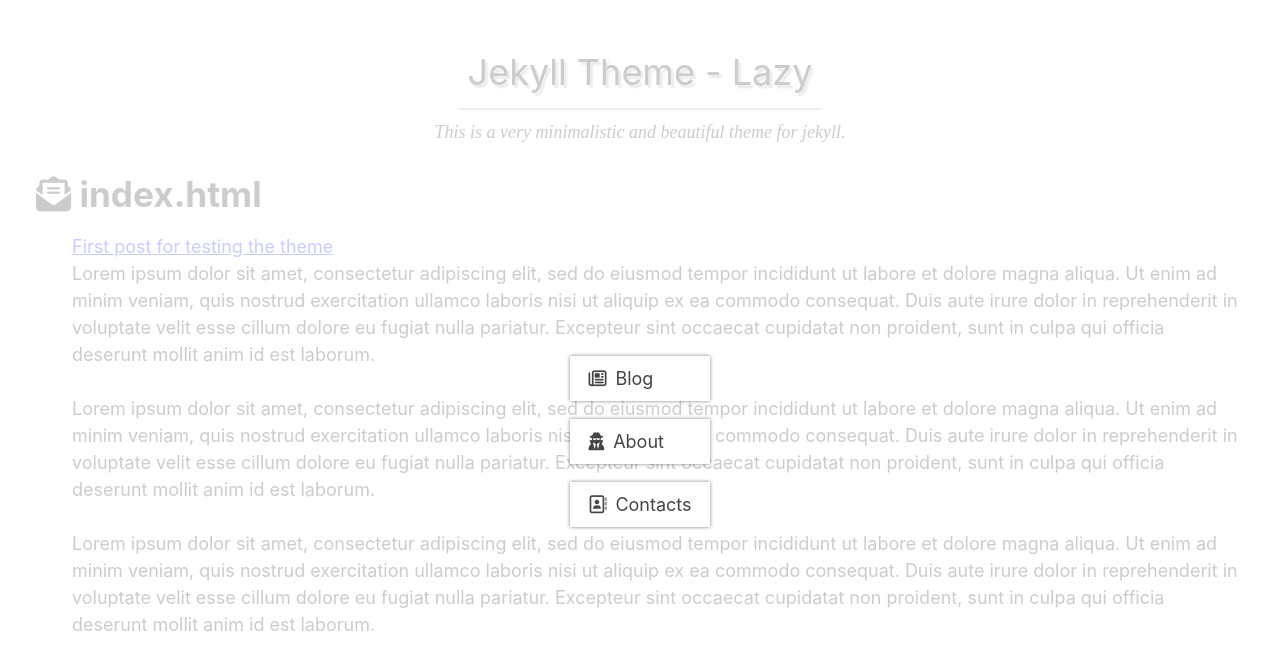
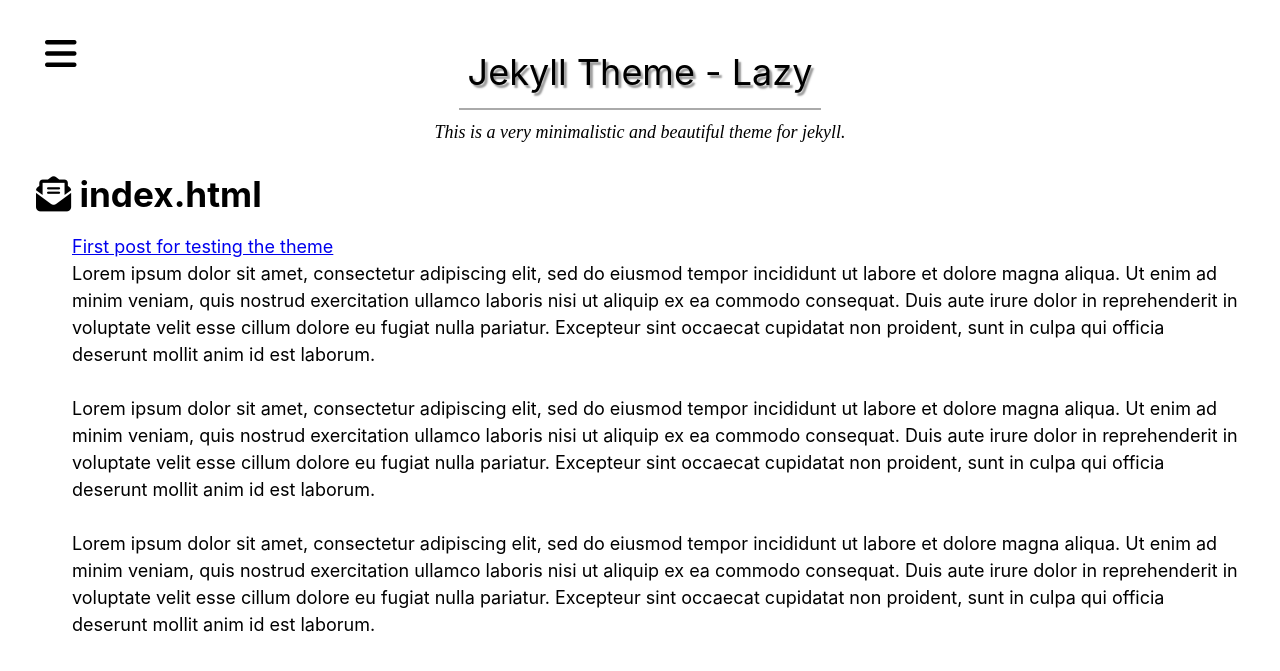
Before and after one commit to genadi60/Lazy, a Jekyll site: the page built from index.html, in a window 1280 px wide. Shown: the top 671 px of the page. Built offline with Jekyll 4.4.1, drawn with Linux system fonts in a browser that asks for light colours; nearby versions of some CDN libraries.

Commit message:
Update navigatio icon

```diff
--- a/_layouts/site.html
+++ b/_layouts/site.html
@@ -8,11 +8,13 @@
     </head>
     <body>
         <div class="site">
+            <input type="checkbox" class="nav-toggle" id="nav-toggle" name="nav-toggle">
             <header class="site-header">
                 <div class="site-branding">
                     <p class="site-title">{{ site.title }}</p>
                     <p class="site-description">{{ site.description }}</p>
                 </div>
+                <label id="toggle-main" for="nav-toggle" class="fas"><span>Menu</span></label>
                 <nav class="navigation main">
                     <ul>
                         <li><a href="/"><i class="far fa-newspaper"></i>Blog</a></li>
--- a/css/navigation.css
+++ b/css/navigation.css
@@ -4,7 +4,7 @@
     left: 0;
     right: 0;
     bottom: 0;
-    display: flex;
+    display: none;
     align-items: center;
     justify-content: center;
     background: rgba(255, 255, 255, 0.8);
@@ -30,5 +30,35 @@
 }
 
 .navigation li i {
-    margin-right: 0.5em;
+    margin-right: 0.5rem;
 }
+
+#nav-toggle {
+    display: none;
+    pointer-events: none;
+}
+
+#toggle-main {
+    position: fixed;
+    top: var(--spacing-site, 2rem);
+    left: var(--spacing-site, 2rem);
+    font-size: 2rem;
+    padding: 0 0.5rem;
+    z-index: 10;
+}
+
+#toggle-main:before {
+    content: '\f0c9';
+}
+
+#toggle-main span {
+    display: none;
+}
+
+#nav-toggle:checked + .site-header .navigation {
+    display: flex;
+}
+
+#nav-toggle:checked + .site-header #toggle-main:before {
+    content: '\f00d';
+}
--- a/css/variables.css
+++ b/css/variables.css
@@ -5,5 +5,5 @@
     --font-size-lv4: 18px;
     --font-size-lv5: 20px;
 
-    --spacing-site: 2em;
+    --spacing-site: 2rem;
 }
```
